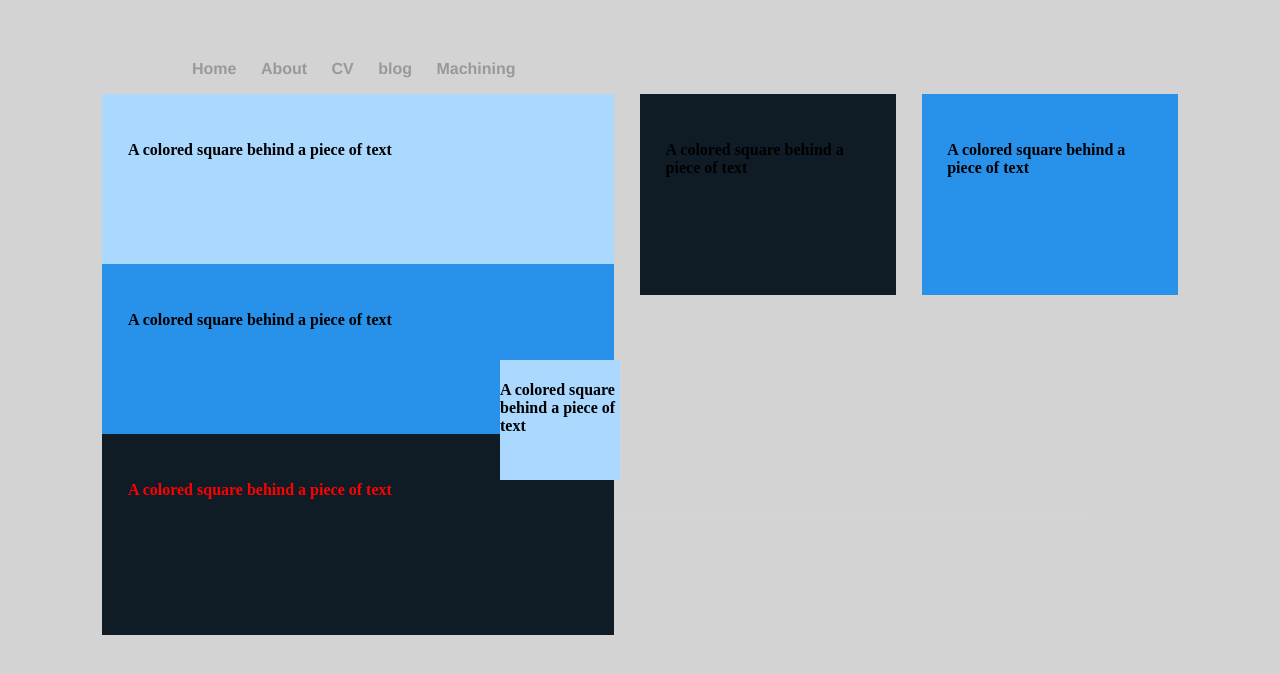
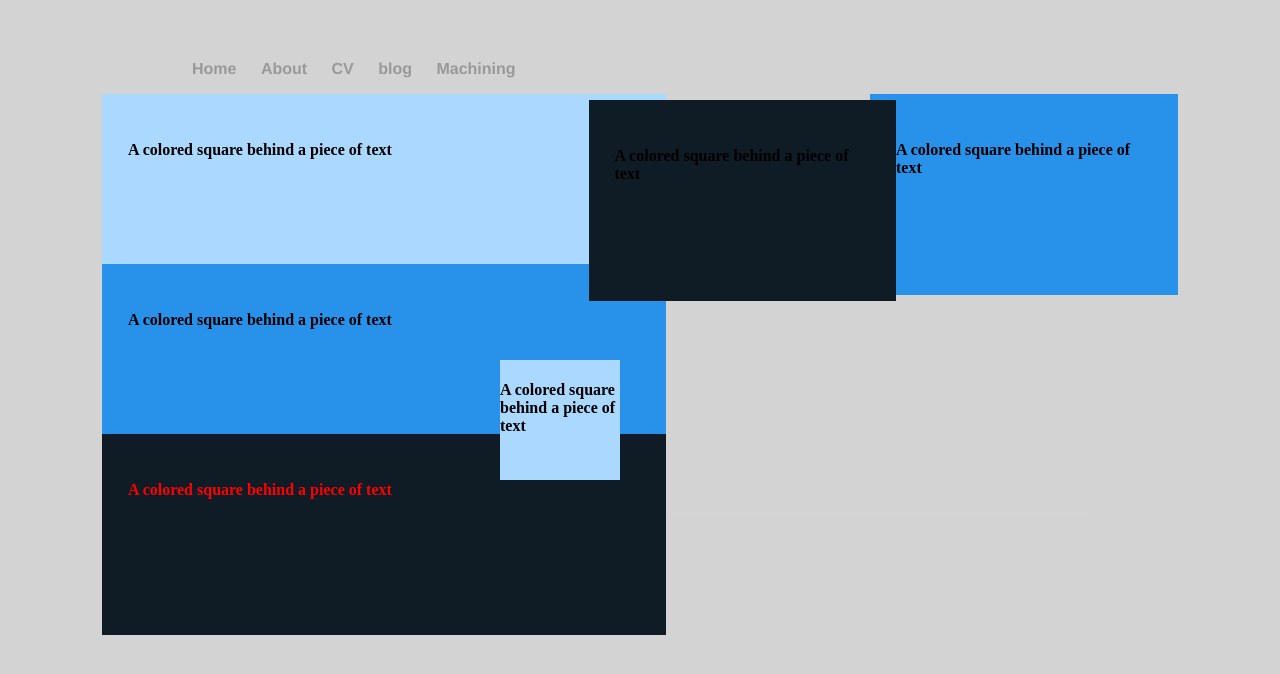
Before and after one commit to ZephyrPitre/ZephyrPitre.github.io, a Jekyll site: the page built from index.html, in a window 1280 px wide. Shown: the top 674 px of the page. Built offline with Jekyll 4.4.1, drawn with Linux system fonts in a browser that asks for light colours.

Commit message:
Update index.html

```diff
--- a/index.html
+++ b/index.html
@@ -8,7 +8,7 @@ title: Zephyr Pitre
 .rectangle1{
 	  position: absolute;
   	left: 8%;
-  	width: 36%;
+  	width: 40%;
     height: 150px;
     Background:#ABD8FE; <!--light blue-->
     color: black;
@@ -18,7 +18,7 @@ title: Zephyr Pitre
 .rectangle2{
 		position: absolute;
 		left: 8%;
-		width: 36%;
+		width: 40%;
 		top: 264px;
     height: 150px;
 		Background:#2891EA; <!--bright blue-->
@@ -28,7 +28,7 @@ title: Zephyr Pitre
 .rectangle3{
 		position: absolute;
 		left: 8%;
-		width: 36%;
+		width: 40%;
 		top: 434px;
     border-color:black;
     height: 150px;
@@ -39,7 +39,7 @@ title: Zephyr Pitre
 .square1{
 		position: absolute;
 		right: 8%;
-		width: 16%;
+		width: 20%;
     top: 94px;
     border-color:black;
     height: 150px;
@@ -50,9 +50,9 @@ title: Zephyr Pitre
 .square2{
     position: absolute;
     right: 30%;
-    top: 94px;
+    top: 100px;
     border-color:black;
-    width: 16%;
+    width: 20%;
     height: 150px;
 		Background:#0F1C26; <!--dark grey-->
     color: black;
```
